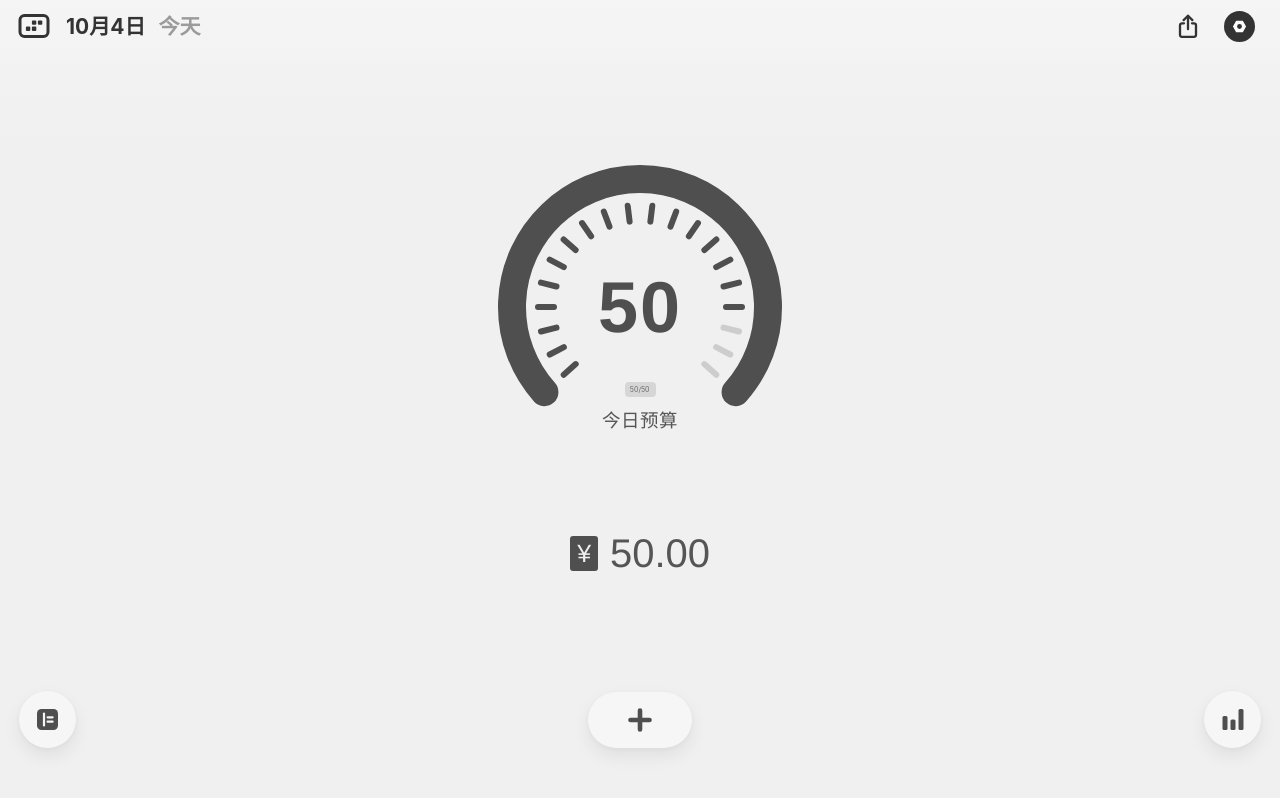
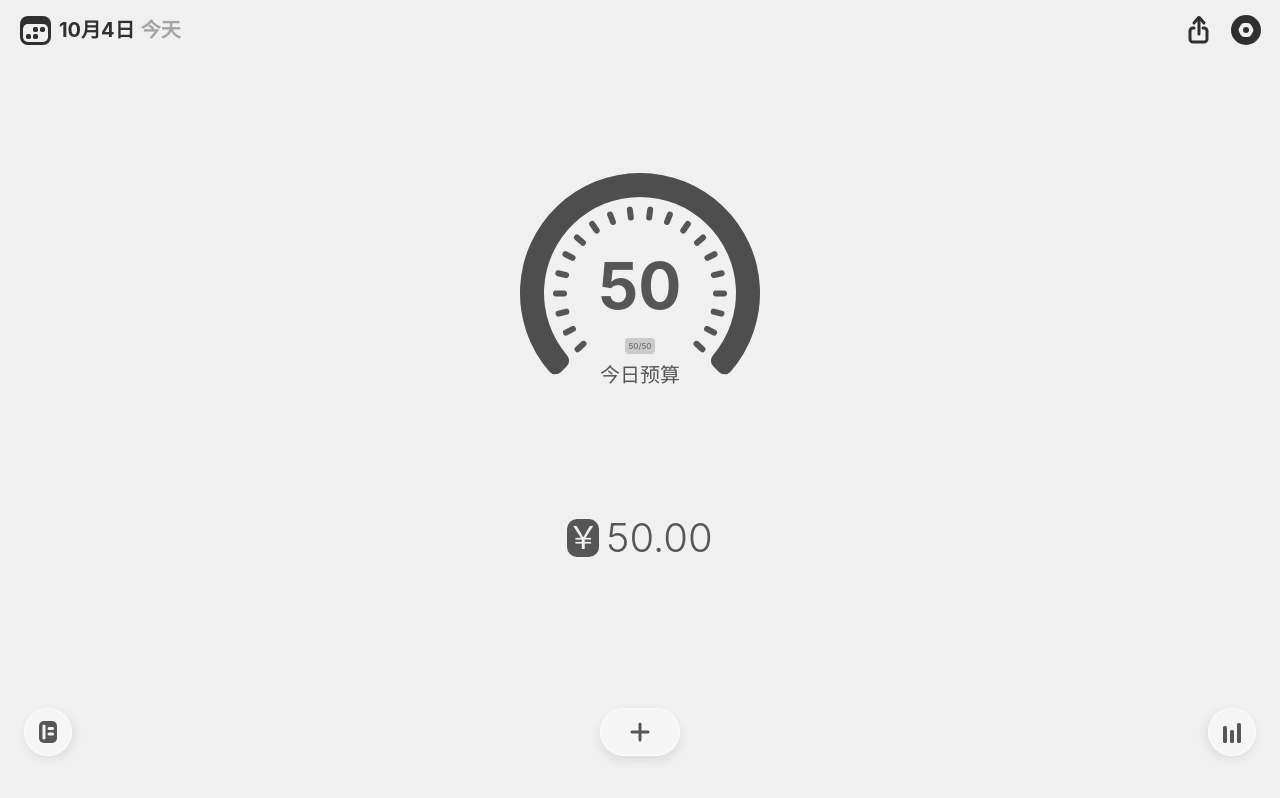
Before and after one commit to JeremyHu2857/buget, a plain HTML site: page index.html in a window 1280 px wide. Drawn offline with Linux system fonts and the light colour scheme.

Commit message:
Add files via upload

```diff
--- a/css/style.css
+++ b/css/style.css
@@ -1,3 +1,4 @@
+/* 尺寸、色值均取自即时设计「首页」画板（390×844） */
 * { margin: 0; padding: 0; box-sizing: border-box; }
 
 html, body {
@@ -14,8 +15,8 @@ html, body {
 }
 
 body {
-  font-family: -apple-system, BlinkMacSystemFont, "PingFang SC", "Helvetica Neue", "Hiragino Sans GB", "Microsoft YaHei", sans-serif;
-  color: #333;
+  font-family: "Source Han Sans CN", "Noto Sans SC", -apple-system, BlinkMacSystemFont, "PingFang SC", "Microsoft YaHei", sans-serif;
+  color: #303030;
 }
 
 .app {
@@ -24,7 +25,7 @@ body {
   height: 100dvh;
   display: flex;
   flex-direction: column;
-  background: linear-gradient(to bottom, #f5f5f5 0, #f0f0f0 140px, #f0f0f0 100%);
+  background: #f0f0f0;
 }
 
 button {
@@ -37,41 +38,60 @@ button {
   outline: none;
 }
 
-/* ---------- 顶部栏 ---------- */
-/* 设计稿 top:52 = 系统状态栏 + 8px；状态栏由 iOS 原生显示，页面从其下方开始 */
+/* ---------- 导航栏 ---------- */
+/* 设计稿：状态栏 0–48（iOS 原生），导航栏 56–100；背景渐变 0–140 */
 .header {
+  position: relative;
+  z-index: 1;
   flex: none;
   padding-top: env(safe-area-inset-top, 0px);
 }
+.header::before {
+  content: "";
+  position: absolute;
+  z-index: -1;
+  left: 0;
+  right: 0;
+  top: 0;
+  height: calc(env(safe-area-inset-top, 0px) + 92px);
+  background: linear-gradient(to bottom,
+    #f0f0f0 40%,
+    rgba(240, 240, 240, 0.8) 73.9%,
+    rgba(240, 240, 240, 0) 100%);
+  pointer-events: none;
+}
 .header-inner {
-  height: 36px;
+  height: 44px;
   margin-top: 8px;
-  padding: 0 25px 0 16px;
+  padding: 0 16px 0 17px;
   display: flex;
   align-items: center;
 }
 .icon-btn {
+  width: 36px;
+  height: 36px;
   display: flex;
   align-items: center;
   justify-content: center;
 }
-.calendar-btn { width: 36px; height: 36px; }
+.calendar-btn { position: relative; top: -1px; }
 .date {
-  margin-left: 14px;
-  font-size: 21px;
+  margin-left: 6px;
+  font-size: 20px;
   font-weight: 700;
-  line-height: 1;
-  color: #333;
+  line-height: 29px;
+  color: #303030;
   white-space: nowrap;
 }
 .date .today {
-  margin-left: 13px;
-  color: #9b9b9b;
+  margin-left: 6px;
+  color: rgba(48, 48, 48, 0.4);
 }
 .spacer { flex: 1; }
-.setting-btn { margin-left: 25px; }
+.setting-btn { margin-left: 11px; }
 
 /* ---------- 主内容 ---------- */
+/* 纵向间距按设计稿：导航栏底 100 → 外环 220 → 金额 560 → 菜单栏 742 */
 .main {
   flex: 1;
   display: flex;
@@ -79,57 +99,55 @@ button {
   align-items: center;
   min-height: 0;
 }
-.gap-top    { flex: 167 1 0; }
-.gap-mid    { flex: 144 1 0; }
-.gap-bottom { flex: 166 1 0; }
+.gap-top    { flex: 120 1 0; }
+.gap-mid    { flex: 100 1 0; }
+.gap-bottom { flex: 134 1 0; }
 
-/* 表盘：外径 284，圆心在 (142,142) */
+/* 主显示：240×240，以下坐标均相对外环左上角 (75,220) */
 .gauge {
   position: relative;
   flex: none;
-  width: 284px;
-  height: 266px;
+  width: 240px;
+  height: 240px;
 }
 .gauge svg {
   position: absolute;
   left: 0;
   top: 0;
-  width: 284px;
-  height: 266px;
-  overflow: visible;
+  width: 240px;
+  height: 240px;
 }
 .gauge-value {
   position: absolute;
   left: 0;
   right: 0;
-  top: 142px;
-  transform: translateY(-50%);
+  top: 66px;
+  height: 93px;
   text-align: center;
-  font-family: "Avenir Next", "Avenir", "Helvetica Neue", Arial, sans-serif;
-  font-size: 72px;
-  font-weight: 800;
-  line-height: 1;
-  letter-spacing: 2px;
-  color: #4f4f4f;
+  font-size: 64px;
+  font-weight: 700;
+  line-height: 93px;
+  color: rgba(48, 48, 48, 0.8);
 }
 .gauge-pill {
   position: absolute;
-  left: 50%;
-  top: 224px;
-  width: 31px;
-  height: 15px;
-  margin: -7.5px 0 0 -15.5px;
+  left: 105px;
+  top: 165px;
+  width: 30px;
+  height: 16px;
   border-radius: 4px;
-  background: #d6d6d6;
+  background: rgba(48, 48, 48, 0.2);
   display: flex;
   align-items: center;
   justify-content: center;
   overflow: hidden;
 }
+/* 8px 文字：用 16px 缩放一半，绕开浏览器最小字号限制 */
 .gauge-pill span {
-  font-size: 14px;
+  font-size: 16px;
+  font-weight: 500;
   line-height: 1;
-  color: #6a6a6a;
+  color: rgba(48, 48, 48, 0.6);
   white-space: nowrap;
   transform: scale(0.5);
 }
@@ -137,65 +155,71 @@ button {
   position: absolute;
   left: 0;
   right: 0;
-  top: 255px;
-  transform: translateY(-50%);
+  top: 188px;
   text-align: center;
-  font-size: 18.5px;
-  line-height: 1;
-  letter-spacing: 0.5px;
-  color: #555;
+  font-size: 20px;
+  font-weight: 400;
+  line-height: 29px;
+  color: rgba(48, 48, 48, 0.8);
 }
 
-/* 金额 */
+/* ---------- 今日剩余数值 ---------- */
 .amount {
   flex: none;
   display: flex;
   align-items: center;
-  height: 35px;
+  height: 48px;
+  font-family: "Inter", -apple-system, BlinkMacSystemFont, "Helvetica Neue", Arial, sans-serif;
+  font-weight: 300;
 }
 .amount .yen {
-  width: 28.5px;
-  height: 35px;
-  border-radius: 3px;
-  background: #4f4f4f;
+  width: 32px;
+  height: 38px;
+  border-radius: 10px;
+  background: rgba(48, 48, 48, 0.8);
   color: #f0f0f0;
   display: flex;
   align-items: center;
   justify-content: center;
-  font-family: "Helvetica Neue", Arial, sans-serif;
-  font-size: 25px;
-  font-weight: 300;
+  font-size: 32px;
   line-height: 1;
 }
 .amount .num {
-  margin-left: 11.5px;
-  font-family: "Helvetica Neue", "PingFang SC", Arial, sans-serif;
+  margin-left: 7px;
   font-size: 40px;
-  font-weight: 300;
-  line-height: 1;
-  color: #555;
+  line-height: 48px;
+  color: rgba(48, 48, 48, 0.8);
 }
 
-/* ---------- 底部操作栏 ---------- */
+/* ---------- 菜单栏 ---------- */
+/* 设计稿：背景渐变 742–810，纯色 810–844；按钮 752–800，左右边距 24 */
 .bottom-bar {
   flex: none;
   display: flex;
   align-items: center;
   justify-content: space-between;
-  padding: 0 19px;
-  padding-bottom: calc(max(env(safe-area-inset-bottom, 0px), 34px) + 18px);
+  padding: 10px 24px;
+  padding-bottom: calc(max(env(safe-area-inset-bottom, 0px), 34px) + 10px);
+  background:
+    linear-gradient(to top, #f0f0f0 0, rgba(240, 240, 240, 0.3) 85.29%, rgba(240, 240, 240, 0) 100%) top / 100% 68px no-repeat,
+    linear-gradient(#f0f0f0, #f0f0f0) 0 68px / 100% 100% no-repeat;
 }
-.round-btn,
-.add-btn {
-  height: 57px;
-  background: #f6f6f6;
+/* 外框：白色填充 60% × 图层 60%，1px 内描边白色 × 图层 60%；背景模糊 4 */
+.glass-btn {
+  position: relative;
+  height: 48px;
   display: flex;
   align-items: center;
   justify-content: center;
-  box-shadow: 0 8px 18px rgba(0, 0, 0, 0.07), 0 1px 4px rgba(0, 0, 0, 0.04);
+  background: rgba(255, 255, 255, 0.36);
+  box-shadow: inset 0 0 0 1px rgba(255, 255, 255, 0.6);
+  -webkit-backdrop-filter: blur(4px);
+  backdrop-filter: blur(4px);
   transition: transform .12s ease;
 }
-.round-btn { width: 57px; border-radius: 50%; }
-.add-btn { width: 104px; height: 56px; border-radius: 28px; }
-.round-btn:active,
-.add-btn:active { transform: scale(0.94); }
+.glass-btn.round { width: 48px; border-radius: 50%; }
+.glass-btn.pill  { width: 80px; border-radius: 24px; }
+.glass-btn:first-child { box-shadow: inset 0 0 0 1px rgba(255, 255, 255, 0.6), 2px 3px 10px rgba(48, 48, 48, 0.1); }
+.glass-btn.pill        { box-shadow: inset 0 0 0 1px rgba(255, 255, 255, 0.6), 0 5px 10px rgba(48, 48, 48, 0.1); }
+.glass-btn:last-child  { box-shadow: inset 0 0 0 1px rgba(255, 255, 255, 0.6), -2px 3px 10px rgba(48, 48, 48, 0.1); }
+.glass-btn:active { transform: scale(0.94); }
--- a/index.html
+++ b/index.html
@@ -13,7 +13,7 @@
 <meta name="apple-mobile-web-app-title" content="极简记账">
 <!-- default：保留原生状态栏（深色文字），页面从状态栏下方开始 -->
 <meta name="apple-mobile-web-app-status-bar-style" content="default">
-<meta name="theme-color" content="#f5f5f5">
+<meta name="theme-color" content="#f0f0f0">
 <meta name="color-scheme" content="light">
 
 <link rel="manifest" href="manifest.json">
@@ -24,32 +24,33 @@
 <body>
 <div class="app">
 
-  <!-- 顶部栏 -->
+  <!-- 导航栏 -->
   <header class="header">
     <div class="header-inner">
       <button class="icon-btn calendar-btn" aria-label="日历">
         <svg width="36" height="36" viewBox="0 0 36 36">
-          <rect x="4" y="7.5" width="28" height="21" rx="4.5" fill="none" stroke="#333" stroke-width="3"/>
-          <rect x="15.9" y="12.4" width="4.4" height="4.4" rx="1" fill="#333"/>
-          <rect x="21.9" y="12.4" width="4.4" height="4.4" rx="1" fill="#333"/>
-          <rect x="9.9" y="18.6" width="4.4" height="4.4" rx="1" fill="#333"/>
-          <rect x="15.9" y="18.6" width="4.4" height="4.4" rx="1" fill="#333"/>
+          <rect x="3" y="5" width="31" height="29" rx="8" fill="#303030"/>
+          <rect x="6" y="13" width="25" height="18" rx="5" fill="#f0f0f0"/>
+          <rect x="16" y="16" width="5" height="5" rx="1.8" fill="#303030"/>
+          <rect x="23" y="16" width="5" height="5" rx="1.8" fill="#303030"/>
+          <rect x="9" y="23" width="5" height="5" rx="1.8" fill="#303030"/>
+          <rect x="16" y="23" width="5" height="5" rx="1.8" fill="#303030"/>
         </svg>
       </button>
       <div class="date">10月4日<span class="today">今天</span></div>
       <div class="spacer"></div>
       <button class="icon-btn" aria-label="分享">
-        <svg width="22" height="24" viewBox="0 0 22 24" fill="none" stroke="#333" stroke-width="2.3" stroke-linecap="round" stroke-linejoin="round">
-          <path d="M7 9.3H5a2 2 0 0 0-2 2v9.5a2 2 0 0 0 2 2h12a2 2 0 0 0 2-2v-9.5a2 2 0 0 0-2-2h-2"/>
-          <path d="M11 15.2V1.8"/>
-          <path d="M6.6 6.1L11 1.7l4.4 4.4"/>
+        <svg width="36" height="36" viewBox="0 0 36 36" fill="none" stroke="#303030" stroke-width="3" stroke-linecap="round" stroke-linejoin="round">
+          <path d="M22 16h1a3 3 0 0 1 3 3v8a3 3 0 0 1-3 3H12a3 3 0 0 1-3-3v-8a3 3 0 0 1 3-3h1"/>
+          <path d="M18 22V8"/>
+          <path d="M13 11l4.23-5.08a1 1 0 0 1 1.54 0L23 11"/>
         </svg>
       </button>
       <button class="icon-btn setting-btn" aria-label="设置">
-        <svg width="31" height="31" viewBox="0 0 31 31">
-          <circle cx="15.5" cy="15.5" r="15.5" fill="#333"/>
-          <polygon points="21.4,15.5 18.45,20.6 12.55,20.6 9.6,15.5 12.55,10.4 18.45,10.4" fill="#fff" stroke="#fff" stroke-width="1.2" stroke-linejoin="round"/>
-          <circle cx="15.5" cy="15.5" r="2.4" fill="#333"/>
+        <svg width="36" height="36" viewBox="0 0 36 36">
+          <circle cx="18" cy="18" r="15" fill="#303030"/>
+          <path d="M24.845 16A4 4 0 0 1 24.845 20L23.155 22.928A4 4 0 0 1 19.691 24.928L16.309 24.928A4 4 0 0 1 12.845 22.928L11.155 20A4 4 0 0 1 11.155 16L12.845 13.072A4 4 0 0 1 16.309 11.072L19.691 11.072A4 4 0 0 1 23.155 13.072Z" fill="#f0f0f0"/>
+          <circle cx="18" cy="18" r="3" fill="#303030"/>
         </svg>
       </button>
     </div>
@@ -59,10 +60,12 @@
   <main class="main">
     <div class="gap-top"></div>
 
+    <!-- 主显示：外环 240×240，圆心 (120,120) -->
     <div class="gauge">
-      <svg viewBox="0 0 284 266">
-        <path d="M 46.43 227.15 A 128 128 0 1 1 237.57 227.15" fill="none" stroke="#4f4f4f" stroke-width="28" stroke-linecap="round"/>
-        <g id="ticks" stroke-width="6" stroke-linecap="round"></g>
+      <svg viewBox="0 0 240 240">
+        <path id="ringTrack" fill="#303030" fill-opacity="0.2"/>
+        <path id="ringProgress" fill="#303030" fill-opacity="0.8"/>
+        <g id="ticks" stroke="#303030" stroke-opacity="0.8" stroke-width="6" stroke-linecap="round"></g>
       </svg>
       <div class="gauge-value">50</div>
       <div class="gauge-pill"><span>50/50</span></div>
@@ -71,33 +74,33 @@
 
     <div class="gap-mid"></div>
 
+    <!-- 今日剩余数值 -->
     <div class="amount">
-      <div class="yen">¥</div>
+      <div class="yen">￥</div>
       <div class="num">50.00</div>
     </div>
 
     <div class="gap-bottom"></div>
   </main>
 
-  <!-- 底部操作栏 -->
+  <!-- 菜单栏 -->
   <footer class="bottom-bar">
-    <button class="round-btn" aria-label="账单">
-      <svg width="21" height="21" viewBox="0 0 21 21">
-        <rect x="0" y="0" width="21" height="21" rx="4.5" fill="#4f4f4f"/>
-        <path d="M7 4.5v12" stroke="#f6f6f6" stroke-width="2.2" stroke-linecap="round"/>
-        <path d="M10.6 8.3h5M10.6 12.7h5" stroke="#f6f6f6" stroke-width="2.2" stroke-linecap="round"/>
+    <button class="glass-btn round" aria-label="账本">
+      <svg width="26" height="26" viewBox="0 0 26 26">
+        <rect x="4" y="2" width="18" height="22" rx="5" fill="#303030" fill-opacity="0.8"/>
+        <path d="M9 7v12M14 9.5h3.5M14 15h3.5" stroke="#f6f6f6" stroke-width="3" stroke-linecap="round"/>
       </svg>
     </button>
-    <button class="add-btn" aria-label="记一笔">
-      <svg width="24" height="24" viewBox="0 0 24 24" stroke="#4f4f4f" stroke-width="4.6" stroke-linecap="round">
-        <path d="M12 2.5v19M2.5 12h19"/>
+    <button class="glass-btn pill" aria-label="记账">
+      <svg width="26" height="26" viewBox="0 0 26 26">
+        <path d="M13 5v16M5 13h16" stroke="#303030" stroke-opacity="0.8" stroke-width="3" stroke-linecap="round"/>
       </svg>
     </button>
-    <button class="round-btn" aria-label="统计">
-      <svg width="22" height="21" viewBox="0 0 22 21" fill="#4f4f4f">
-        <rect x="0.5" y="7" width="5" height="14" rx="1.5"/>
-        <rect x="8.5" y="10.5" width="5" height="10.5" rx="1.5"/>
-        <rect x="16.5" y="0" width="5" height="21" rx="1.5"/>
+    <button class="glass-btn round" aria-label="统计">
+      <svg width="26" height="26" viewBox="0 0 26 26" fill="#303030" fill-opacity="0.8">
+        <rect x="4" y="7" width="4" height="17" rx="1.5"/>
+        <rect x="11" y="11" width="4" height="13" rx="1.5"/>
+        <rect x="18" y="4" width="4" height="20" rx="1.5"/>
       </svg>
     </button>
   </footer>
```
Also changed, not shown: js/app.js (+37 -11 lines).
